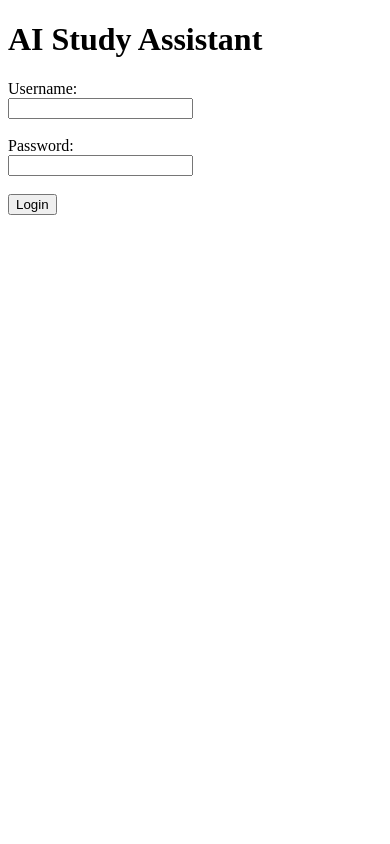
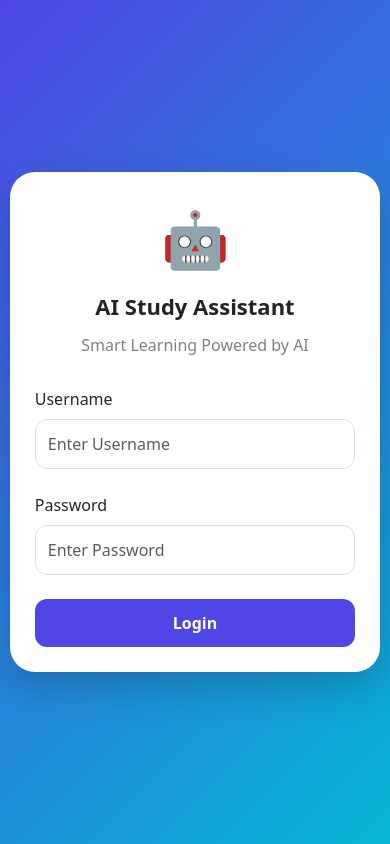
Before and after one commit to preetpalaswebinfo-eng/AI-Study-Assistant, a Flask app: page / in a window 390 px wide. Run offline with Flask 3, Linux system fonts and the light colour scheme.

Commit message:
Updated login page design

```diff
--- a/templates/login.html
+++ b/templates/login.html
@@ -1,27 +1,139 @@
+
 <!DOCTYPE html>
 <html>
 <head>
-    <title>AI Study Assistant</title>
+
+    <title>AI Study Assistant Login</title>
+
+    <meta name="viewport" content="width=device-width, initial-scale=1.0">
+
+    <link href="https://cdn.jsdelivr.net/npm/bootstrap@5.3.3/dist/css/bootstrap.min.css" rel="stylesheet">
+
+    <style>
+
+        body{
+            background:linear-gradient(135deg,#4f46e5,#06b6d4);
+            height:100vh;
+            display:flex;
+            justify-content:center;
+            align-items:center;
+        }
+
+        .login-card{
+            width:420px;
+            background:white;
+            padding:40px;
+            border-radius:25px;
+            box-shadow:0 15px 40px rgba(0,0,0,.2);
+        }
+
+        .logo{
+            text-align:center;
+            font-size:55px;
+            margin-bottom:10px;
+        }
+
+        .title{
+            text-align:center;
+            font-weight:bold;
+            font-size:28px;
+            margin-bottom:10px;
+        }
+
+        .subtitle{
+            text-align:center;
+            color:gray;
+            margin-bottom:30px;
+        }
+
+        .form-control{
+            border-radius:12px;
+            padding:12px;
+        }
+
+        .btn-login{
+            width:100%;
+            padding:12px;
+            border:none;
+            border-radius:12px;
+            background:#4f46e5;
+            color:white;
+            font-weight:bold;
+            transition:.3s;
+        }
+
+        .btn-login:hover{
+            background:#4338ca;
+        }
+
+        @media(max-width:500px){
+
+            .login-card{
+                width:95%;
+                padding:25px;
+            }
+
+            .title{
+                font-size:22px;
+            }
+
+        }
+
+    </style>
+
 </head>
+
 <body>
 
-    <h1>AI Study Assistant</h1>
+<div class="login-card">
+
+    <div class="logo">
+        🤖
+    </div>
+
+    <div class="title">
+        AI Study Assistant
+    </div>
+
+    <div class="subtitle">
+        Smart Learning Powered by AI
+    </div>
 
     <form action="/dashboard" method="POST">
 
-        <label>Username:</label><br>
-        <input type="text" name="username" required>
+        <label class="mb-2">
+            Username
+        </label>
 
-        <br><br>
+        <input
+            type="text"
+            name="username"
+            class="form-control"
+            placeholder="Enter Username"
+            required>
 
-        <label>Password:</label><br>
-        <input type="password" name="password" required>
+        <br>
 
-        <br><br>
+        <label class="mb-2">
+            Password
+        </label>
 
-        <button type="submit">Login</button>
+        <input
+            type="password"
+            name="password"
+            class="form-control"
+            placeholder="Enter Password"
+            required>
+
+        <br>
+
+        <button type="submit" class="btn-login">
+            Login
+        </button>
 
     </form>
 
+</div>
+
 </body>
 </html>
```
Also changed, not shown: templates/layout.html (+60 -1 lines).
